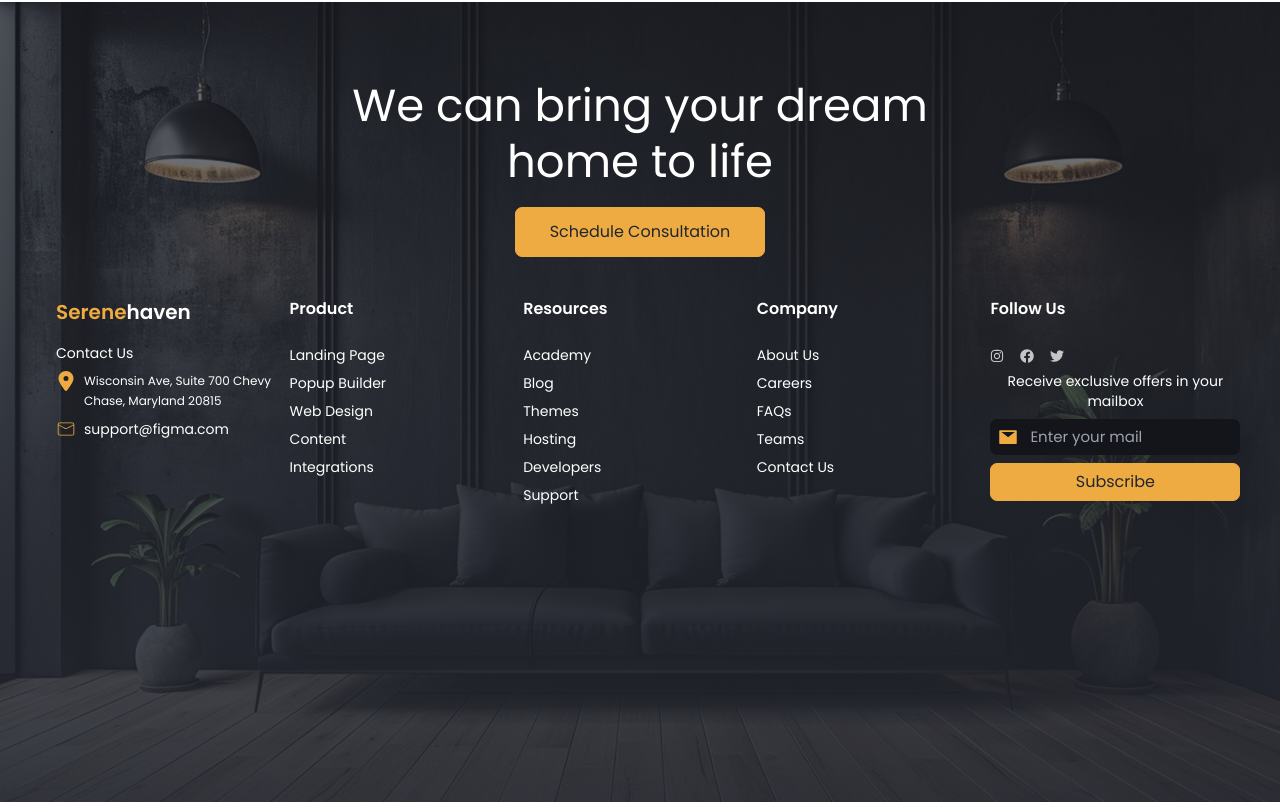
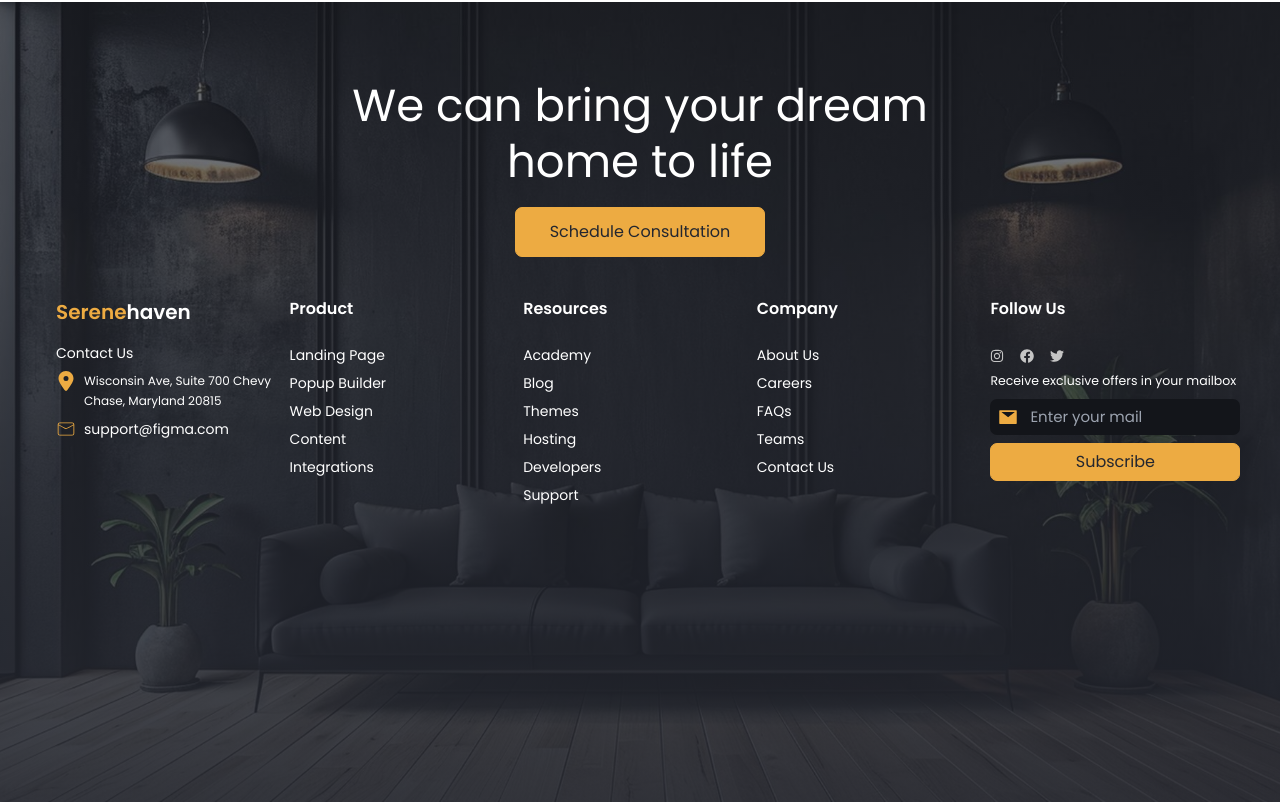
Before and after one commit to AndrewToks/landing-page, a React (Vite) app: page / in a window 1280 px wide. Shown: the part 4666-5468 px from the top of the page. Built offline with nearby package versions, Linux system fonts and the light colour scheme.

Commit message:
footer Section

```diff
--- a/src/Footer.jsx
+++ b/src/Footer.jsx
@@ -89,7 +89,7 @@ const Footer = () => {
                   <FaFacebook />
                   <FaTwitter />
                 </li>
-                <li className="text-sm">Receive exclusive offers in your mailbox</li>
+                <li className="text-[12.5px] text-start">Receive exclusive offers in your mailbox</li>
                 {/* <li className='flex items-center gap-4 '> */}
                 <li className='relative w-[250px]'>
                     <AiFillMail className="absolute left-2 top-1/2 transform -translate-y-1/2 text-[#EDAB42]" size={20} />
```
